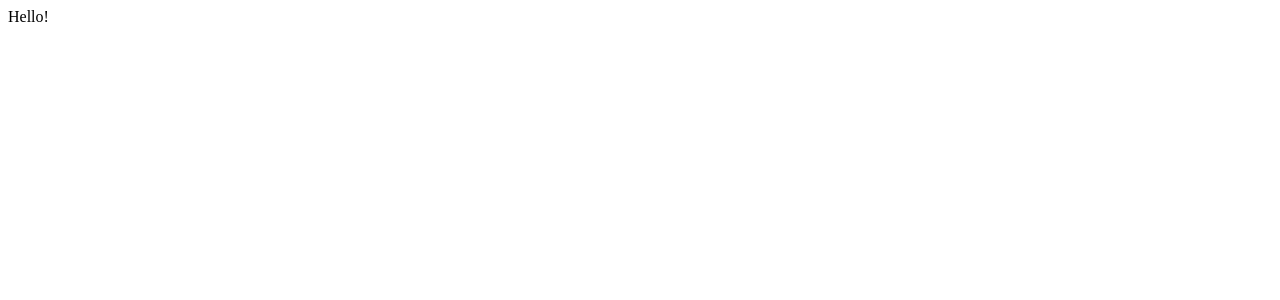
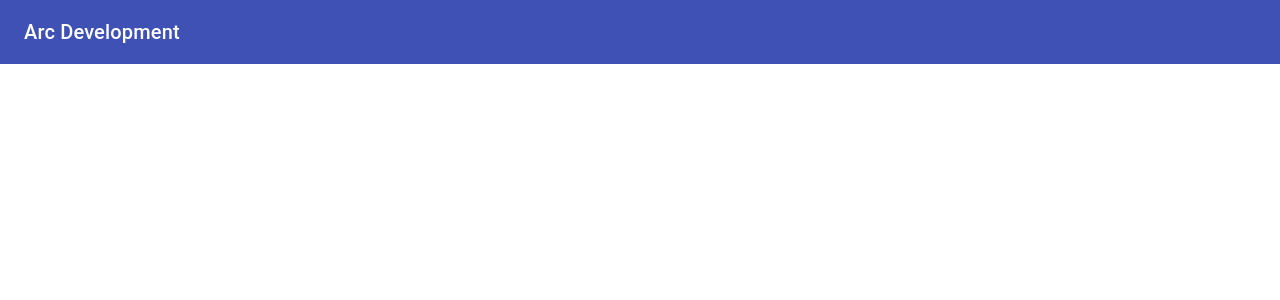
Before and after one commit to sarahflynn/arcdev, a React (Create React App) app: page / in a window 1280 px wide. Shown: the top 300 px of the page. Built offline with nearby package versions, Linux system fonts and the light colour scheme.

Commit message:
clean up and header

```diff
--- a/package.json
+++ b/package.json
@@ -3,6 +3,9 @@
   "version": "0.1.0",
   "private": true,
   "dependencies": {
+    "@material-ui/core": "^4.4.0",
+    "@material-ui/icons": "^4.4.3",
+    "@material-ui/styles": "^4.4.1",
     "@testing-library/jest-dom": "^4.2.4",
     "@testing-library/react": "^9.5.0",
     "@testing-library/user-event": "^7.2.1",
--- a/src/App.js
+++ b/src/components/App.js
@@ -1,9 +1,10 @@
-import React from 'react';
+import React from "react";
+import Header from "./ui/Header";
 
 function App() {
   return (
     <div className="App">
-      Hello!
+      <Header />
     </div>
   );
 }
--- /dev/null
+++ b/src/components/ui/Header.js
@@ -0,0 +1,46 @@
+import React from "react";
+import { makeStyles } from "@material-ui/core/styles";
+import AppBar from "@material-ui/core/AppBar";
+import Toolbar from "@material-ui/core/Toolbar";
+import Typography from "@material-ui/core/Typography";
+import useScrollTrigger from "@material-ui/core/useScrollTrigger";
+
+const useStyles = makeStyles((theme) => ({
+  root: {
+    flexGrow: 1,
+  },
+  title: {
+    flexGrow: 1,
+  },
+}));
+
+const ElevationScroll = (props) => {
+  const { children} = props;
+
+  const trigger = useScrollTrigger({
+    disableHysteresis: true,
+    threshold: 0,
+  });
+
+  return React.cloneElement(children, {
+    elevation: trigger ? 4 : 0,
+  });
+};
+
+export default function Header(props) {
+  const classes = useStyles();
+
+  return (
+    <div className={classes.root}>
+      <ElevationScroll>
+        <AppBar position="fixed">
+          <Toolbar>
+            <Typography variant="h6" className={classes.title}>
+              Arc Development
+            </Typography>
+          </Toolbar>
+        </AppBar>
+      </ElevationScroll>
+    </div>
+  );
+}
--- a/src/index.js
+++ b/src/index.js
@@ -1,5 +1,5 @@
 import React from "react";
 import ReactDOM from "react-dom";
-import App from "./App";
+import App from "./components/App";
 
 ReactDOM.render(<App />, document.getElementById("root"));
```
Also changed, not shown: 1 other file (tests, documents, lock files or other folders).
